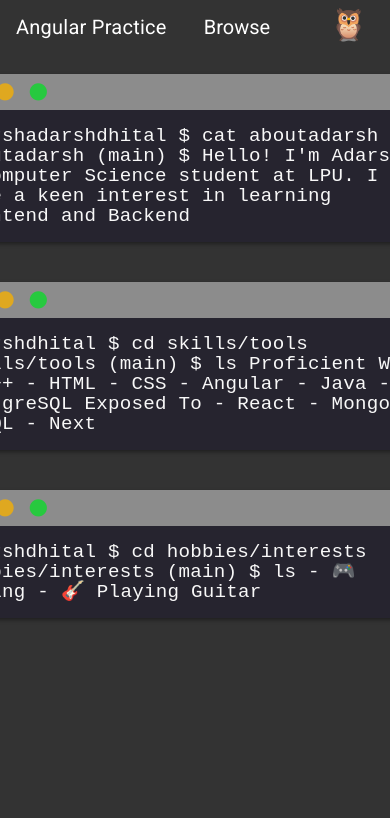
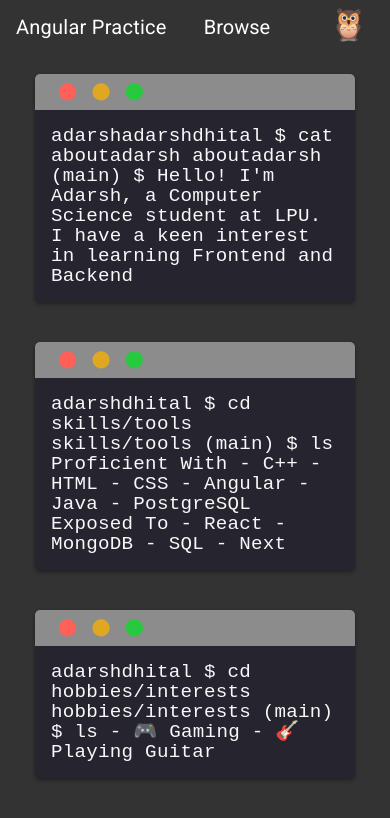
Before and after one commit to adarshdhital007/PracticeAngular, an Angular app: page /about in a window 390 px wide. Shown: the top 818 px of the page. Built offline with nearby package versions, Linux system fonts and the light colour scheme.

Commit message:
Update terminal.component.scss

```diff
--- a/src/app/about/terminal/terminal.component.scss
+++ b/src/app/about/terminal/terminal.component.scss
@@ -61,7 +61,25 @@
 
 @media only screen and (max-width: 700px) {
   .terminal {
-    width: 80%;
+    width: 100%;
+    flex-direction: column;
+
+  }
+
+  .content {
+    display: flex;
+    flex-wrap: wrap;
+  }
+
+  .top-section {
+    display: flex;
+    flex-wrap: wrap;
+  }
+}
+
+@media only screen and (max-width: 650px) {
+  .terminal {
+    width: 70%;
     flex-direction: column;
 
   }
@@ -101,6 +119,33 @@
   .top-section {
     display: flex;
     justify-content: flex-start;
-
   }
 }
+
+@media only screen and (max-width: 495px) {
+  /* Your CSS styles for this range of screen widths go here */
+  body {
+    display: flex;
+    justify-content: center;
+    align-items: center;
+  }
+
+  .terminal {
+
+    flex-direction: column;
+    flex-wrap: wrap;
+    width: 50%;
+    height: auto;
+  }
+
+  .content {
+    display: flex;
+    flex-wrap: wrap;
+  }
+
+  .top-section {
+    display: flex;
+    justify-content: flex-start;
+  }
+
+}
```
